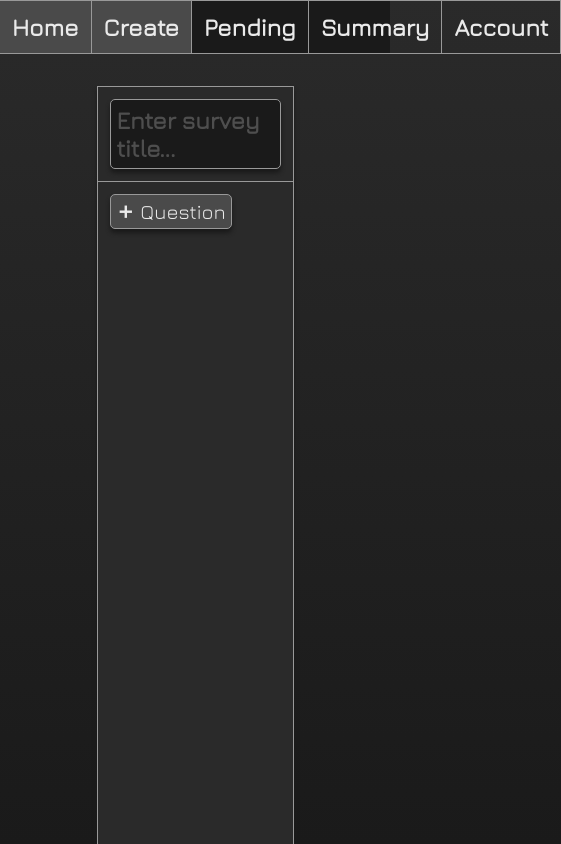
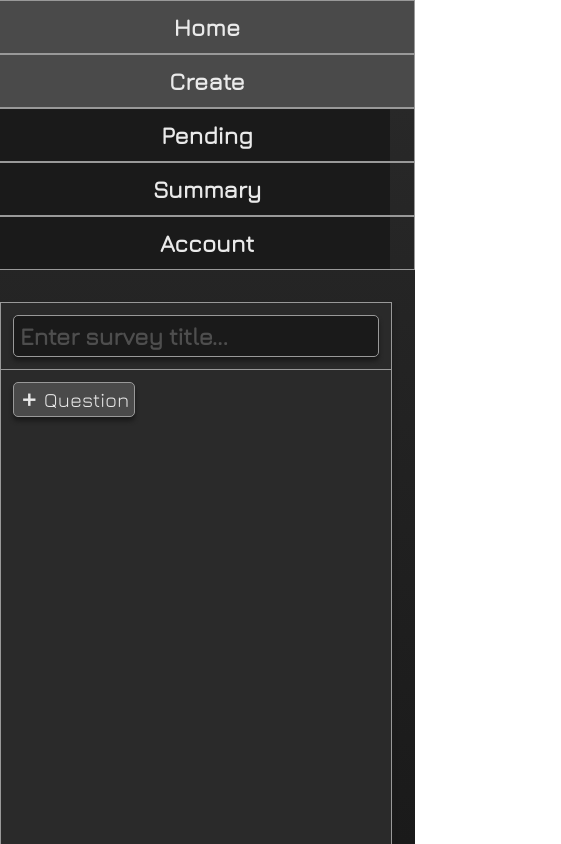
Before and after one commit to sjerzykiewicz/NoName-Surveys, a SvelteKit app in the folder frontend/: page /create in a window 390 px wide. Shown: the top 844 px of the page, 561 px wide, since content can reach past the window. Built offline with nearby package versions, Linux system fonts and the light colour scheme.

Commit message:
now main box is responsive

```diff
--- a/frontend/src/routes/+layout.svelte
+++ b/frontend/src/routes/+layout.svelte
@@ -21,6 +21,7 @@
 		height: auto;
 		min-height: 100%;
 		width: 50%;
+		min-width: 767px;
 		margin: auto;
 		margin-top: 2em;
 		border: 1px solid #999999;
@@ -31,7 +32,21 @@
 	nav {
 		display: flex;
 		flex-flow: row;
+		width: 100%;
 		justify-content: space-around;
 		background-color: #1a1a1a;
 	}
+
+	@media screen and (max-width: 767px) {
+		.box {
+			width: 100%;
+			min-width: 0;
+		}
+	}
+
+	@media screen and (max-width: 479px) {
+		nav {
+			flex-flow: column;
+		}
+	}
 </style>
```
